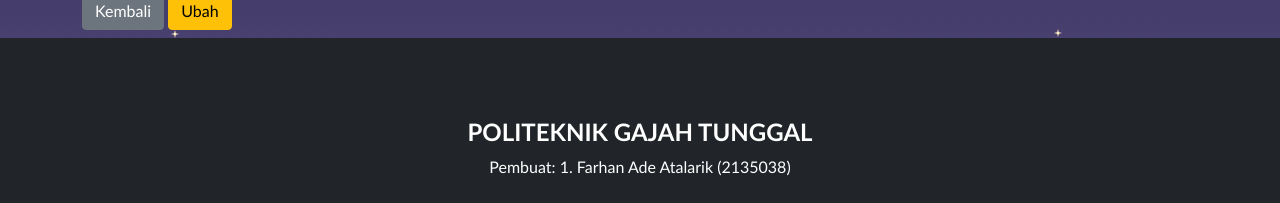
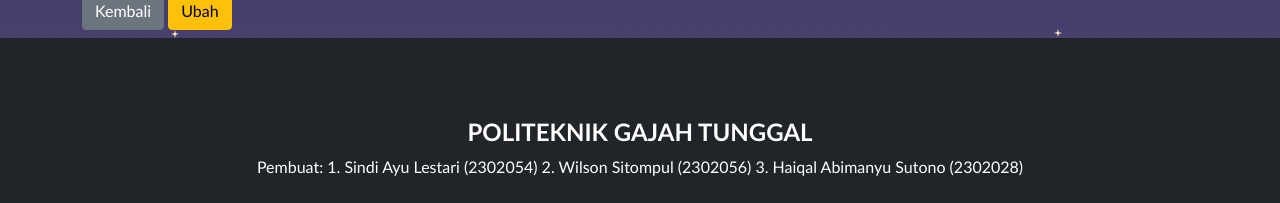
Before and after one commit to SINDIAYU9/WEB-CRUD, a PHP site: page /ubah.php?nim=1 in a window 1280 px wide. Shown: the part 1451-1654 px from the top of the page. Run offline with PHP 8.4, Linux system fonts and the light colour scheme; the visitor is signed in with stand-in values (Sample User, id 1); data that the repository does not hold is empty; some libraries are stand-ins or nearby versions.

Commit message:
mengubah keterangan

```diff
--- a/WebCRUD-main/ubah.php
+++ b/WebCRUD-main/ubah.php
@@ -175,7 +175,9 @@ if (isset($_POST['ubah'])) {
 
                     <p>
                          Pembuat:
-                         1. Farhan Ade Atalarik (2135038)
+                         1. Sindi Ayu Lestari (2302054)
+                         2. Wilson Sitompul (2302056)
+                         3. Haiqal Abimanyu Sutono (2302028)
                     </p>
                </div>
           </div>
```
Also changed, not shown: WebCRUD-main/addData.php (+7 -3 lines).
